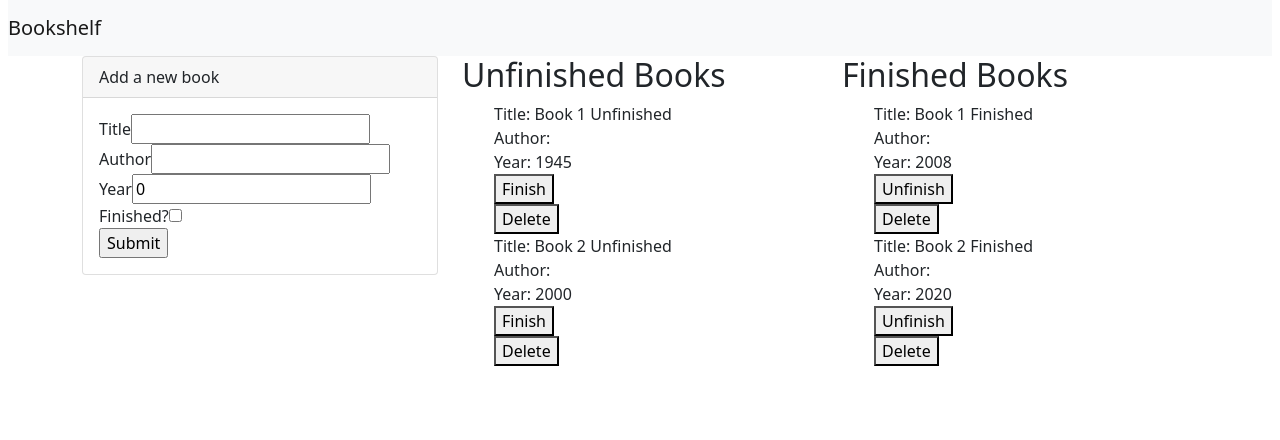
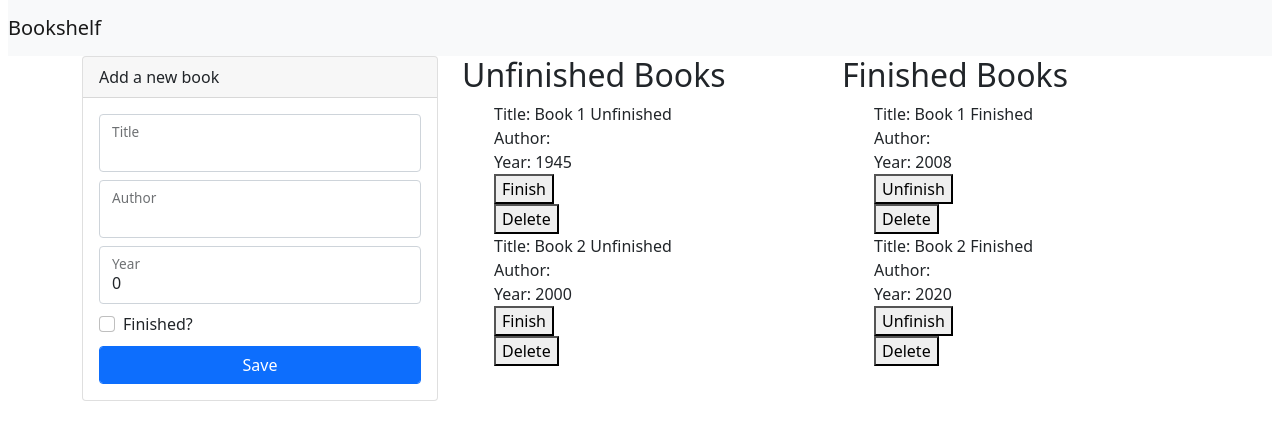
Before and after one commit to stevelukis/Bookshelf, a React (Create React App) app: page / in a window 1280 px wide. Shown: the top 440 px of the page. Built offline with nearby package versions, Linux system fonts and the light colour scheme.

Commit message:
Beautified add-book form.

```diff
--- a/src/add-book/components.js
+++ b/src/add-book/components.js
@@ -37,59 +37,59 @@ export function AddBook(props) {
         </div>
         <div className="card-body">
           <form onSubmit={handleSubmit}>
-            <div className="input">
-              <label className="input_label"
-                     htmlFor="inputBookTitle">
-                Title
-              </label>
+            <div className="form-floating">
               <input id="inputBookTitle"
-                     className="input_box"
+                     className="form-control"
                      type="text"
                      name="title"
                      value={book.title}
                      onChange={handleChange}
                      required/>
+              <label htmlFor="inputBookTitle">
+                Title
+              </label>
             </div>
-            <div className="input">
-              <label htmlFor="inputBookAuthor"
-                     className="input_label">
-                Author
-              </label>
+            <div className="form-floating mt-2">
               <input id="inputBookAuthor"
-                     className="input_box"
+                     className="form-control"
                      type="text"
                      name="author"
                      value={book.author}
                      onChange={handleChange}
                      required/>
+              <label htmlFor="inputBookAuthor"
+                     className="input_label">
+                Author
+              </label>
             </div>
-            <div className="input">
-              <label htmlFor="inputBookYear"
-                     className="input_label">
-                Year
-              </label>
+            <div className="form-floating mt-2">
               <input id="inputBookYear"
-                     className="input_box"
+                     className="form-control"
                      type="number"
                      name="year"
                      value={book.year}
                      onChange={handleChange}
                      required/>
+              <label htmlFor="inputBookYear"
+                     className="input_label">
+                Year
+              </label>
             </div>
-            <div className="input">
-              <label htmlFor="inputBookIsComplete"
-                     className="input_label">
-                Finished?
-              </label>
+            <div className="form-check mt-2">
               <input id="inputBookIsComplete"
-                     className="input_box"
+                     className="form-check-input"
                      name="finished"
                      checked={book.finished}
                      onChange={handleChange}
                      type="checkbox"/>
+              <label htmlFor="inputBookIsComplete"
+                     className="form-check-label">
+                Finished?
+              </label>
             </div>
-            <input type="submit"
-                   value="Submit"/>
+            <input className="form-control btn btn-primary mt-2"
+                   type="submit"
+                   value="Save"/>
           </form>
         </div>
       </div>
```
